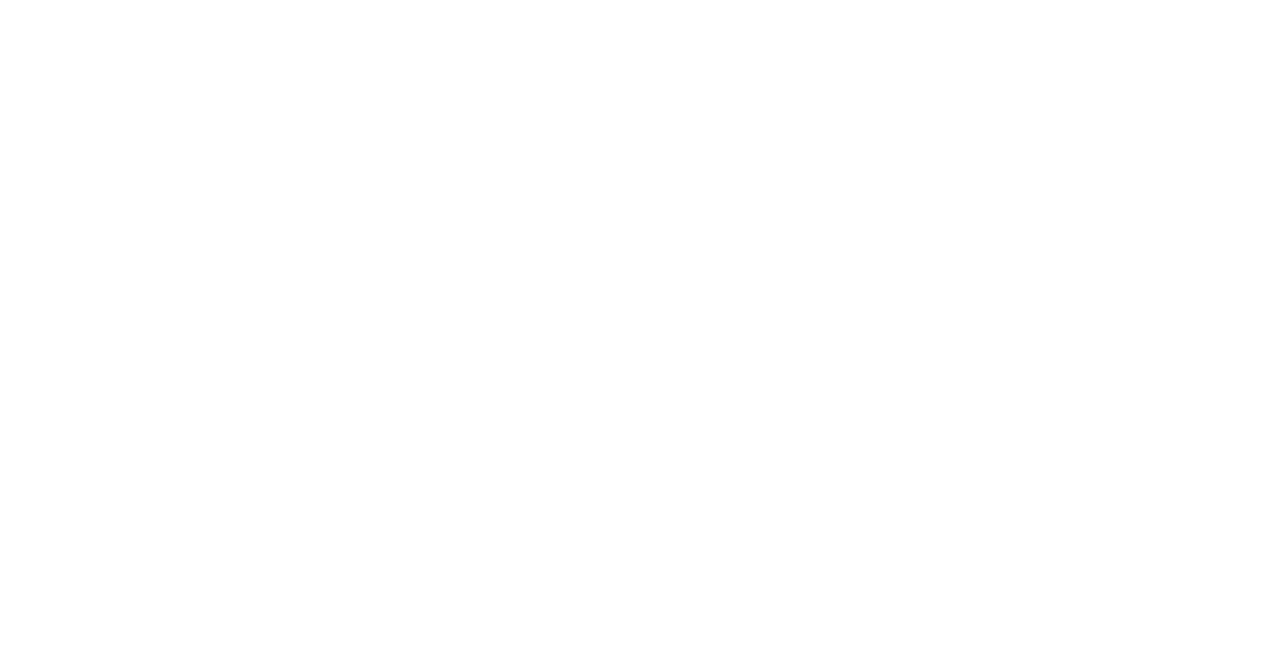
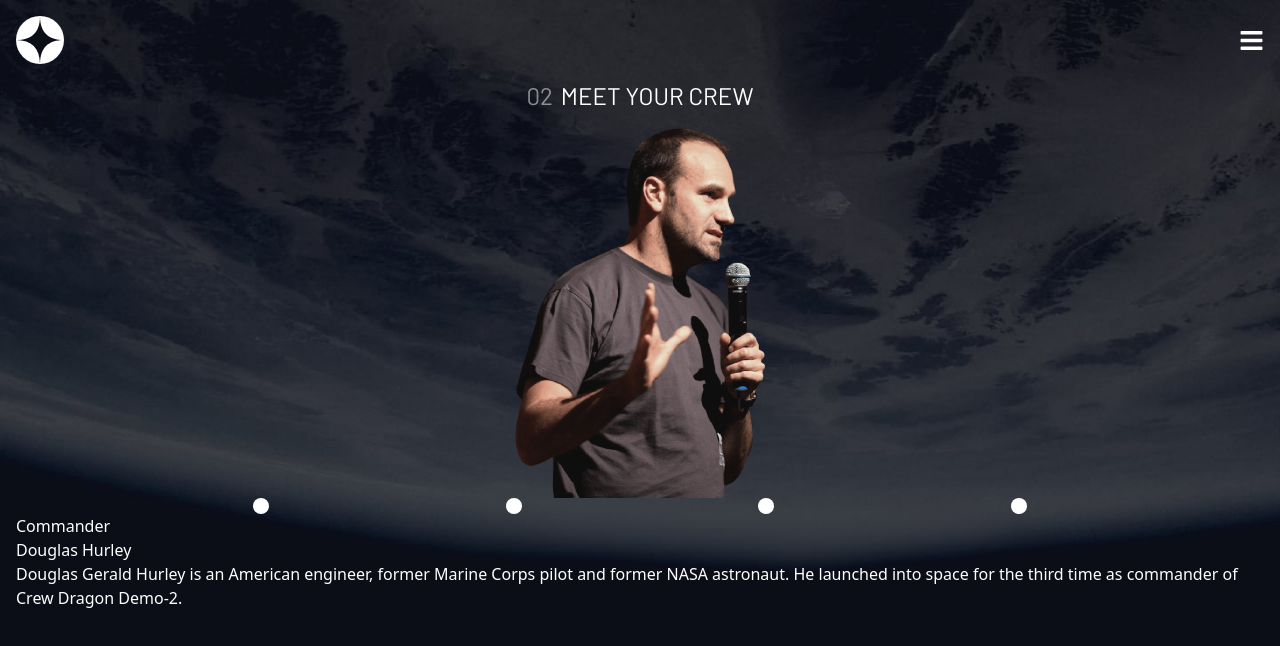
Before and after one commit to ronaldlamdev/space-tourism, a React (Vite) app: page /crew in a window 1280 px wide. Before the commit this address had no page. Shown: the top 646 px of the page. Built offline with nearby package versions, Linux system fonts and the light colour scheme; a web font is replaced by a local one.

Commit message:
setup html structure of crew component

```diff
--- a/src/App.jsx
+++ b/src/App.jsx
@@ -1,5 +1,6 @@
 import React from 'react'
 import { BrowserRouter, Routes, Route } from 'react-router-dom'
+import Crew from './routes/Crew'
 import Destination from './routes/Destination'
 import Home from './routes/Home'
 
@@ -9,6 +10,7 @@
       <Routes>
         <Route path='/' element={<Home />} />
         <Route path='/destination' element={<Destination />} />
+        <Route path='/crew' element={<Crew />} />
       </Routes>
     </BrowserRouter>
   )
--- a/src/index.css
+++ b/src/index.css
@@ -18,6 +18,12 @@
   background-size: cover;
 }
 
+.crew-bg {
+  background-image: url('./assets/crew/background-crew-mobile.jpg');
+  background-repeat: no-repeat;
+  background-size: cover;
+}
+
 
 /* Tablet size styling */
 @media (min-width: 641px) {
@@ -27,6 +33,10 @@
 
   .destination-bg {
     background-image: url('./assets/destination/background-destination-tablet.jpg');
+  }
+
+  .crew-bg {
+    background-image: url('./assets/crew/background-crew-tablet.jpg');
   }
 }
 
@@ -39,8 +49,8 @@
   .destination-bg {
     background-image: url('./assets/destination/background-destination-desktop.jpg');
   }
+
+  .crew-bg {
+    background-image: url('./assets/crew/background-crew-desktop.jpg');
+  }
 }
-
-p {
-  color: #f5f5f5;
-}
--- /dev/null
+++ b/src/routes/Crew.jsx
@@ -0,0 +1,50 @@
+import React, {useState} from 'react'
+import Navbar from '../components/Navbar'
+import Data from '../data/data.json'
+import AnoushehImage from '../assets/crew/image-anousheh-ansari.png'
+import DouglasImage from '../assets/crew/image-douglas-hurley.png'
+import MarkImage from '../assets/crew/image-mark-shuttleworth.png'
+import VictorImage from '../assets/crew/image-victor-glover.png'
+
+const Crew = () => {
+
+  const [image, setImage] = useState(MarkImage);
+  const [name, setName] = useState(Data.crew[0].name);
+  const [role, setRole] = useState(Data.crew[0].role);
+  const [bio, setBio] = useState(Data.crew[0].bio);
+
+  return (
+    <div className='crew-bg w-full h-screen'>
+      <Navbar />
+      <h1 className='text-2xl font-["Barlow"] text-white text-center'><span className='text-white/50 mr-2'>02</span>MEET YOUR CREW</h1>
+      <div className='flex flex-col-reverse justify-center items-center p-4'>
+
+        {/* Text container */}
+        <div className='flex flex-col'>
+
+          {/* Options */}
+          <div className='flex justify-evenly'>
+            <div className='w-4 h-4 bg-white rounded-full'></div>
+            <div className='w-4 h-4 bg-white rounded-full'></div>
+            <div className='w-4 h-4 bg-white rounded-full'></div>
+            <div className='w-4 h-4 bg-white rounded-full'></div>
+          </div>
+
+          <div className='text-white'>
+            <h3>{role}</h3>
+            <h2>{name}</h2>
+            <p>{bio}</p>
+          </div>
+        </div>
+
+        {/* Image container */}
+        <div>
+          <img className='w-[250px]' src={image} alt={name}/>
+        </div>
+
+      </div>
+    </div>
+  )
+}
+
+export default Crew
--- a/src/routes/Destination.jsx
+++ b/src/routes/Destination.jsx
@@ -9,7 +9,6 @@
 const Destination = () => {
 
   const [image, setImage] = useState(MoonImage);
-  const [alt, setAlt] = useState(Data.destinations[0].name)
   const [name, setName] = useState(Data.destinations[0].name)
   const [description, setDescription] = useState(Data.destinations[0].description)
   const [distance, setDistance] = useState(Data.destinations[0].distance)
@@ -18,7 +17,6 @@
   // Info for Moon
   const MoonInfo = () => {
     setImage(MoonImage);
-    setAlt(Data.destinations[0].name)
     setName(Data.destinations[0].name)
     setDescription(Data.destinations[0].description)
     setDistance(Data.destinations[0].distance)
@@ -28,7 +26,6 @@
   // Info for Mars
   const MarsInfo = () => {
     setImage(MarsImage);
-    setAlt(Data.destinations[1].name)
     setName(Data.destinations[1].name)
     setDescription(Data.destinations[1].description)
     setDistance(Data.destinations[1].distance)
@@ -38,7 +35,6 @@
   // Info for Europa
   const EuropaInfo = () => {
     setImage(EuropaImage);
-    setAlt(Data.destinations[2].name)
     setName(Data.destinations[2].name)
     setDescription(Data.destinations[2].description)
     setDistance(Data.destinations[2].distance)
@@ -48,7 +44,6 @@
   // Info for Titan
   const TitanInfo = () => {
     setImage(TitanImage);
-    setAlt(Data.destinations[3].name)
     setName(Data.destinations[3].name)
     setDescription(Data.destinations[3].description)
     setDistance(Data.destinations[3].distance)
@@ -64,7 +59,7 @@
         {/* First grid column */}
         <div className='text-white flex flex-col items-center pt-8'>
           <h1 className='text-2xl font-["Barlow"]'><span className='text-white/50 mr-2'>01</span>PICK YOUR DESTINATION</h1>
-          <img className='w-[250px] my-8' src={image} alt={alt} />
+          <img className='w-[250px] my-8' src={image} alt={name} />
         </div>
 
         {/* Second grid column */}
@@ -72,10 +67,10 @@
 
           {/* Destination options */}
           <ul className='flex text-xl text-white w-full justify-evenly font-["Barlow_Condensed"] my-6'>
-            <li onClick={MoonInfo} className='underline underline-offset-8'>Moon</li>
-            <li onClick={MarsInfo}>Mars</li>
-            <li onClick={EuropaInfo}>Europa</li>
-            <li onClick={TitanInfo}>Titan</li>
+            <li onClick={MoonInfo} className="underline underline-offset-8 cursor-pointer">Moon</li>
+            <li onClick={MarsInfo} className="cursor-pointer">Mars</li>
+            <li onClick={EuropaInfo} className="cursor-pointer">Europa</li>
+            <li onClick={TitanInfo} className="cursor-pointer">Titan</li>
           </ul>
 
           <h1 className='text-white font-["Bellefair"] text-6xl my-4'>{name}</h1>
```
